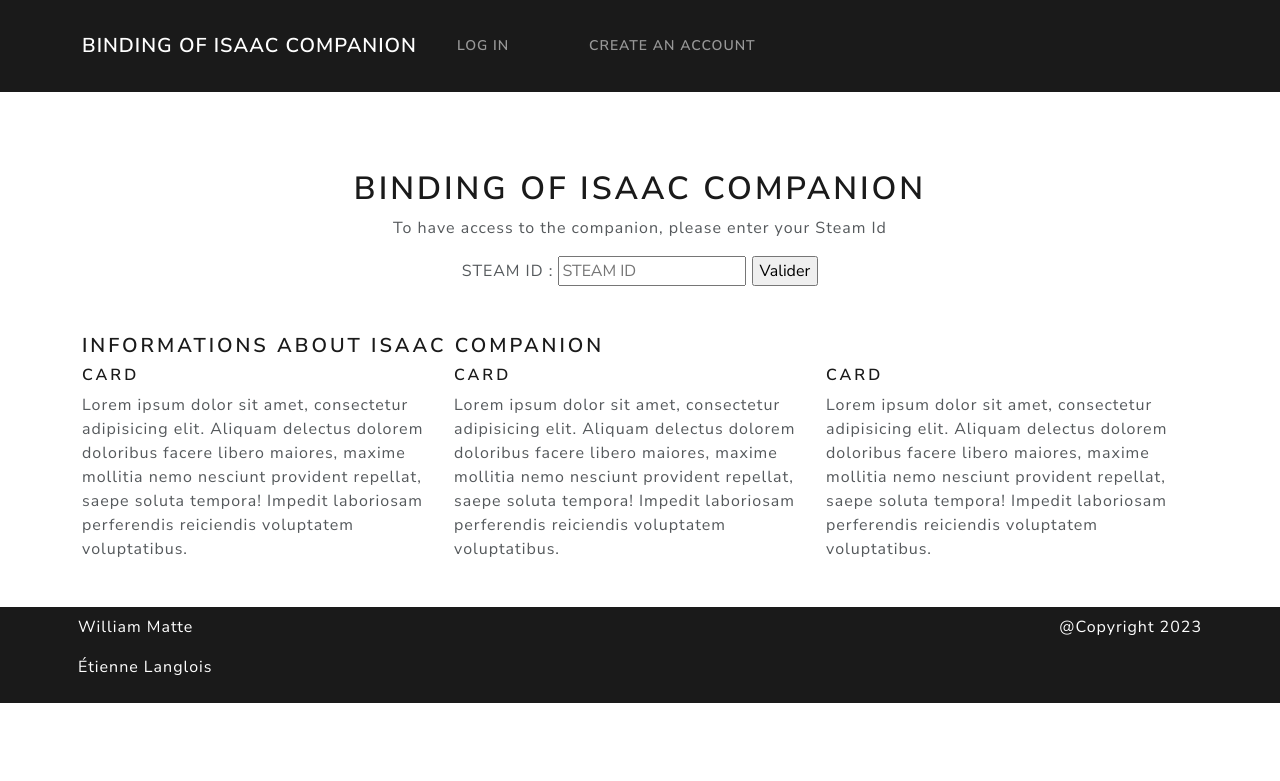
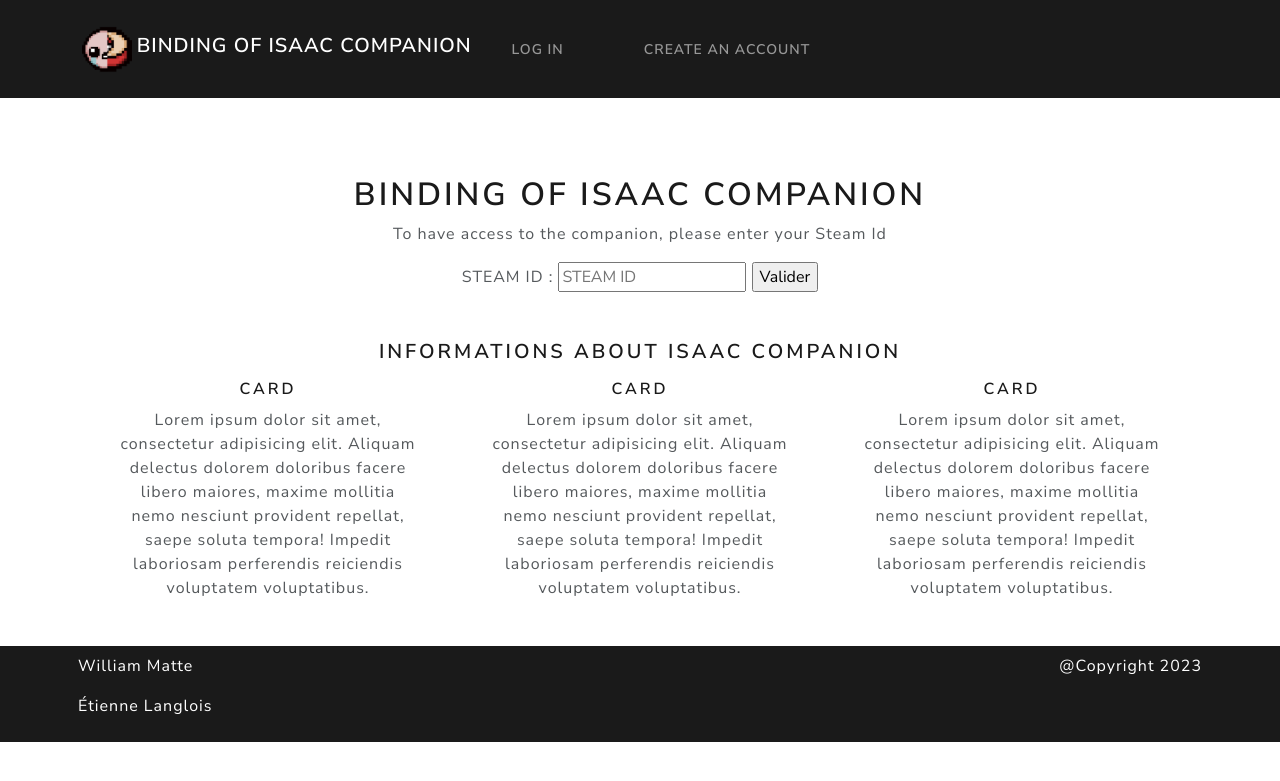
Before and after one commit to EtienneLang/BindingOfIsaacCompanion, a Flask app: page / in a window 1280 px wide. Shown: the top 781 px of the page. Run offline with Flask 3, Linux system fonts and the light colour scheme; some libraries are stand-ins or nearby versions.

Commit message:
Amélioration du CSS de l'index

```diff
--- a/static/css/styles.css
+++ b/static/css/styles.css
@@ -2,7 +2,11 @@ main {
   padding-top: 30px;
   padding-bottom: 30px;
 }
-card{
-    max-width: 150px;
+.card-info{
+    max-width: 300px;
+}
+#logo{
+    width: 50px;
+    height: 50px;
 }
 /*# sourceMappingURL=styles.css.map */
--- a/templates/base.jinja
+++ b/templates/base.jinja
@@ -4,6 +4,7 @@
     <title>Le royaume des enchères</title>
     <meta charset="utf-8" />
     <meta name="viewport" content="width=device-width, initial-scale=1" />
+    <link rel="icon" href="/static/images/LogoIsaacCompanion.png">
     <link rel="stylesheet" href="/static/css/styles.css" />
     <link rel="stylesheet" href="/static/css/bootstrap.css" />
     {% block scripts %}
@@ -11,12 +12,12 @@
 </head>
 <body>
     <header class="bg-primary">
-            <div class="container">
-                <nav class="navbar navbar-expand-lg navbar-dark">
-                    <a class="navbar-brand" href="/">Binding of Isaac Companion</a>
-                    <button class="navbar-toggler" type="button" data-bs-toggle="collapse" data-bs-target="#navbarColor01" aria-controls="navbarColor01" aria-expanded="true" aria-label="Toggle navigation">
-                        <span class="navbar-toggler-icon"></span>
-                    </button>
+            <div class="container d-flex">
+                <nav class="navbar navbar-expand-lg navbar-dark ">
+                    <div>
+                        <img src="/static/images/LogoIsaacCompanion.png" alt="Logo du site" id="logo">
+                        <a class="navbar-brand" href="/">Binding of Isaac Companion</a>
+                    </div>
                     <div class="collapse navbar-collapse " id="navbarColor01">
                         <div class="navbar-nav">
                             {% if session and session.utilisateur %}
--- a/templates/index.jinja
+++ b/templates/index.jinja
@@ -12,20 +12,20 @@
     </section>
 
     <section>
-        <h4>
+        <h4 class="mb-3 text-center">
             Informations about Isaac Companion
         </h4>
         <div>
-            <div class="d-flex justify-content-between">
-                <div>
+            <div class="d-flex justify-content-around">
+                <div class="card-info text-center">
                     <h5>Card</h5>
                     <p>Lorem ipsum dolor sit amet, consectetur adipisicing elit. Aliquam delectus dolorem doloribus facere libero maiores, maxime mollitia nemo nesciunt provident repellat, saepe soluta tempora! Impedit laboriosam perferendis reiciendis voluptatem voluptatibus.</p>
                 </div>
-                <div>
+                <div class="card-info text-center">
                     <h5>Card</h5>
                     <p>Lorem ipsum dolor sit amet, consectetur adipisicing elit. Aliquam delectus dolorem doloribus facere libero maiores, maxime mollitia nemo nesciunt provident repellat, saepe soluta tempora! Impedit laboriosam perferendis reiciendis voluptatem voluptatibus.</p>
                 </div>
-                <div>
+                <div class="card-info text-center">
                     <h5>Card</h5>
                     <p>Lorem ipsum dolor sit amet, consectetur adipisicing elit. Aliquam delectus dolorem doloribus facere libero maiores, maxime mollitia nemo nesciunt provident repellat, saepe soluta tempora! Impedit laboriosam perferendis reiciendis voluptatem voluptatibus.</p>
                 </div>
```
Also changed, not shown: static/images/LogoIsaacCompanion.png (added).
